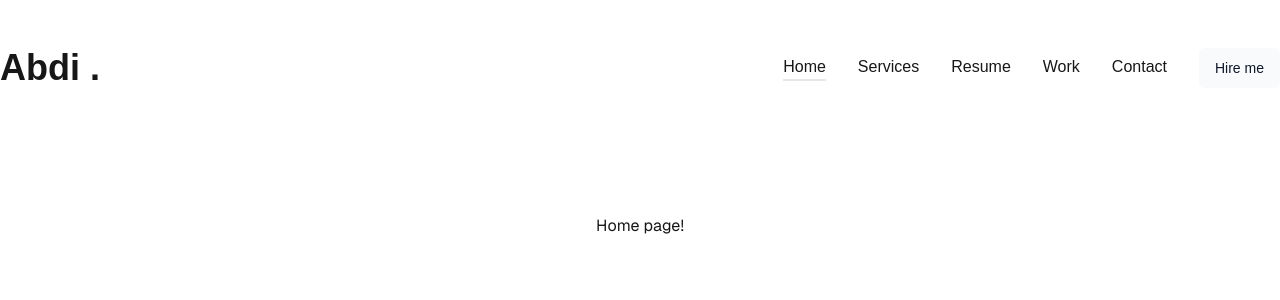
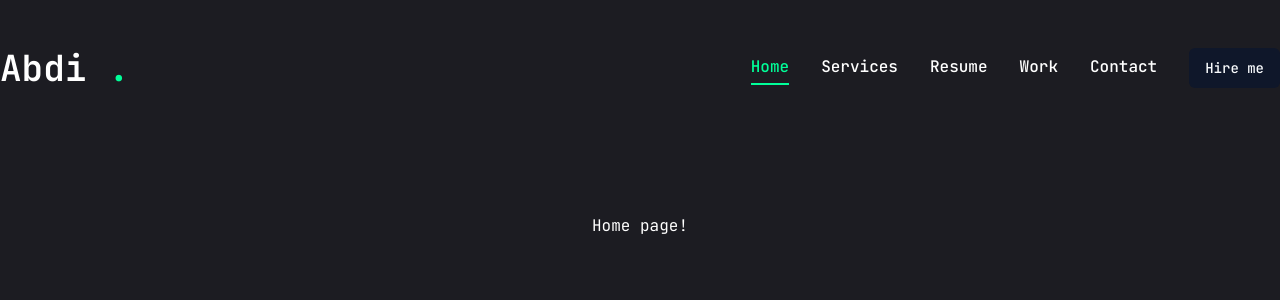
Before and after one commit to abdicodes/aws-test, a Next.js app: page / in a window 1280 px wide. Shown: the top 300 px of the page. Built offline with nearby package versions, Linux system fonts and the light colour scheme.

Commit message:
styles:customize font & colours refactor

```diff
--- a/app/globals.css
+++ b/app/globals.css
@@ -3,21 +3,21 @@
 @tailwind utilities;
 
 :root {
-  --background: #ffffff;
-  --foreground: #171717;
+  /* --background: #ffffff;
+  --foreground: #171717; */
 }
 
 @media (prefers-color-scheme: dark) {
   :root {
-    --background: #0a0a0a;
-    --foreground: #ededed;
+    /* --background: #0a0a0a;
+    --foreground: #ededed; */
   }
 }
 
 body {
-  color: var(--foreground);
-  background: var(--background);
-  font-family: Arial, Helvetica, sans-serif;
+  /* color: var(--foreground);
+  background: var(--background); */
+  font-family: var(--font-jetbrains-mono), sans-serif;
 }
 
 @layer utilities {
@@ -30,4 +30,7 @@ body {
   :root {
     --radius: 0.5rem;
   }
+  body {
+    @apply bg-primary text-white leading-loose;
+  }
 }
--- a/app/layout.tsx
+++ b/app/layout.tsx
@@ -1,19 +1,14 @@
 import type { Metadata } from 'next'
-import localFont from 'next/font/local'
 import './globals.css'
 import Header from '@/components/ui/Header'
 import PageTransition from '@/components/ui/PageTransition'
 import StairTransition from '@/components/ui/StairTransition'
+import { JetBrains_Mono } from 'next/font/google'
 
-const geistSans = localFont({
-  src: './fonts/GeistVF.woff',
-  variable: '--font-geist-sans',
-  weight: '100 900',
-})
-const geistMono = localFont({
-  src: './fonts/GeistMonoVF.woff',
-  variable: '--font-geist-mono',
-  weight: '100 900',
+const jetBrainsMono = JetBrains_Mono({
+  subsets: ['latin'], // Include the subset you need
+  variable: '--font-jetbrains-mono', // CSS variable to use for the font
+  weight: ['100', '200', '300', '400', '500', '600', '700', '800'],
 })
 
 export const metadata: Metadata = {
@@ -27,10 +22,8 @@ export default function RootLayout({
   children: React.ReactNode
 }>) {
   return (
-    <html lang="en" className="dark">
-      <body
-        className={`${geistSans.variable} ${geistMono.variable} antialiased`}
-      >
+    <html lang="en">
+      <body className={`${jetBrainsMono.variable}  antialiased`}>
         <Header />
         <StairTransition />
         <PageTransition>{children}</PageTransition>
--- a/components/ui/Header.tsx
+++ b/components/ui/Header.tsx
@@ -4,12 +4,12 @@ import Nav from './Nav'
 
 const Header = () => {
   return (
-    <header className="py-8 xl:py-12">
+    <header className="py-8 xl:py-12 text-white">
       <div className="container mx-auto flex justify-between items-center">
         {/* logo */}
         <Link href="/">
           <h1 className="text-4xl font-semibold">
-            Abdi <span>.</span>
+            Abdi <span className="text-accent">.</span>
           </h1>
         </Link>
         {/* Desktop nav */}
@@ -23,7 +23,7 @@ const Header = () => {
 
         {/* Mobile Nav */}
 
-        <div className="flex xl:hidden">
+        <div className=" xl:hidden">
           <Nav />
           <Link href="/contact">
             <Button>Hire me</Button>
--- a/components/ui/PageTransition.tsx
+++ b/components/ui/PageTransition.tsx
@@ -19,7 +19,7 @@ const PageTransition = ({ children }: PageTransitionProps) => {
           opacity: 1,
           transition: { delay: 1, duration: 0.4, ease: 'easeInOut' },
         }}
-        className="h-screen w-screen fixed pointer-events-none"
+        className="h-screen w-screen fixed bg-primary pointer-events-none"
       >
         {children}
       </motion.div>
--- a/components/ui/StairTransition.tsx
+++ b/components/ui/StairTransition.tsx
@@ -1,5 +1,5 @@
 'use client'
-import { AnimatePresence } from 'framer-motion'
+import { AnimatePresence, motion } from 'framer-motion'
 import { usePathname } from 'next/navigation'
 import Stairs from './Stairs'
 const StairTransition = () => {
@@ -14,6 +14,19 @@ const StairTransition = () => {
           >
             <Stairs />
           </div>
+          <motion.div
+            className="h-screen w-screen fixed top-0
+        pointer-events-none"
+            initial={{ opacity: 1 }}
+            animate={{
+              opacity: 0,
+              transition: {
+                delay: 1,
+                duration: 0.4,
+                ease: 'easeInOut',
+              },
+            }}
+          ></motion.div>
         </div>
       </AnimatePresence>
     </>
--- a/components/ui/Stairs.tsx
+++ b/components/ui/Stairs.tsx
@@ -35,7 +35,7 @@ const Stairs = () => {
                   ease: 'easeInOut',
                   delay: reverseIndex(index) * 0.1,
                 }}
-                className="h-full w-full relative bg-black dark:bg-slate-200"
+                className="h-full w-full relative bg-white"
               ></motion.div>
             )
           }),
--- a/package.json
+++ b/package.json
@@ -9,6 +9,7 @@
     "lint": "next lint"
   },
   "dependencies": {
+    "@next/font": "^14.2.11",
     "@radix-ui/react-dialog": "^1.1.1",
     "@radix-ui/react-scroll-area": "^1.1.0",
     "@radix-ui/react-select": "^2.1.1",
--- a/tailwind.config.ts
+++ b/tailwind.config.ts
@@ -1,25 +1,30 @@
-import type { Config } from "tailwindcss";
+import type { Config } from 'tailwindcss'
 
 const config: Config = {
-    darkMode: ["class"],
+  darkMode: ['class'],
   content: [
-    "./pages/**/*.{js,ts,jsx,tsx,mdx}",
-    "./components/**/*.{js,ts,jsx,tsx,mdx}",
-    "./app/**/*.{js,ts,jsx,tsx,mdx}",
+    './pages/**/*.{js,ts,jsx,tsx,mdx}',
+    './components/**/*.{js,ts,jsx,tsx,mdx}',
+    './app/**/*.{js,ts,jsx,tsx,mdx}',
   ],
   theme: {
     extend: {
       colors: {
         background: 'var(--background)',
-  			foreground: 'var(--foreground)'
+        foreground: 'var(--foreground)',
+        primary: '#1c1c22',
+        accent: {
+          DEFAULT: '#00ff99',
+          hover: '#00e187',
+        },
       },
       borderRadius: {
         lg: 'var(--radius)',
         md: 'calc(var(--radius) - 2px)',
-  			sm: 'calc(var(--radius) - 4px)'
+        sm: 'calc(var(--radius) - 4px)',
+      },
+    },
+  },
+  plugins: [require('tailwindcss-animate')],
 }
-  	}
-  },
-  plugins: [require("tailwindcss-animate")],
-};
-export default config;
+export default config
```
Also changed, not shown: 1 other file (tests, documents, lock files or other folders). Lines whose indentation alone changed are shown as unchanged.
